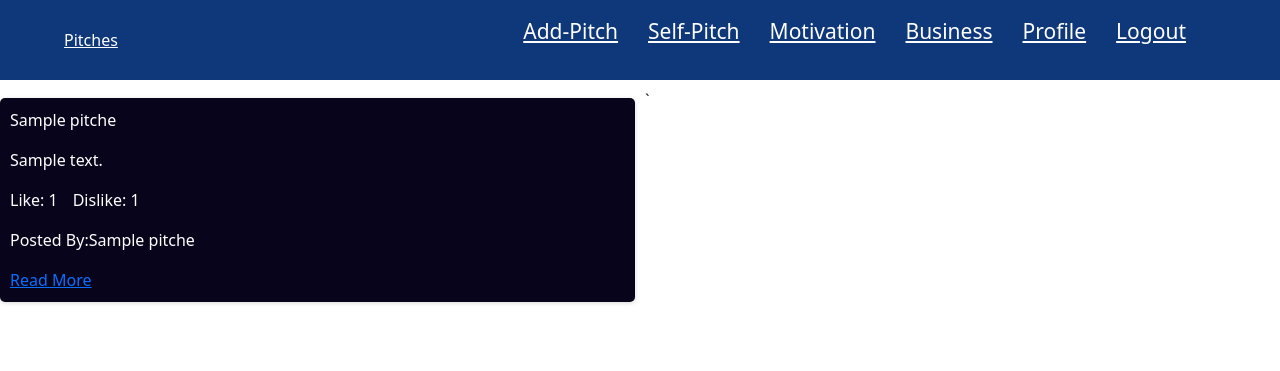
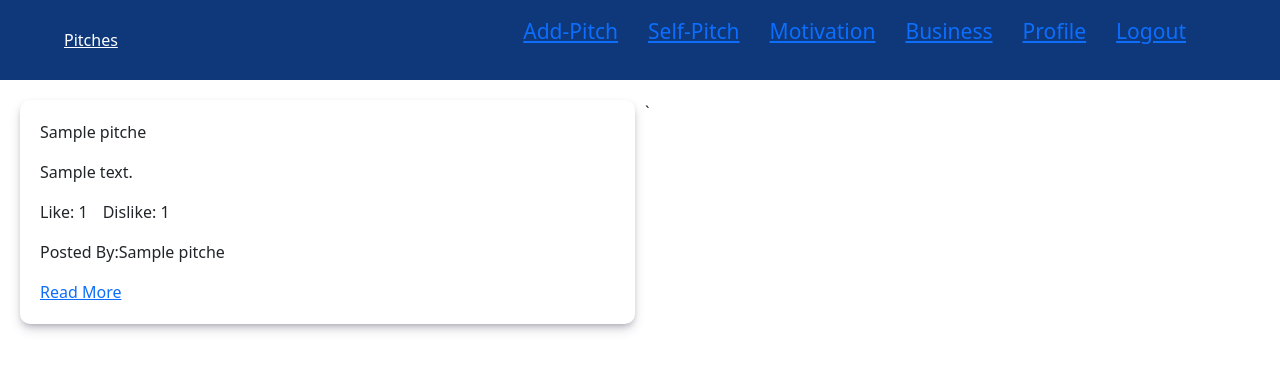
Before and after one commit to Joshua-Barawa/pitches-IP, a Flask app: page / in a window 1280 px wide. Shown: the top 371 px of the page. Run offline with Flask 2, Linux system fonts and the light colour scheme; a user stored in the database is signed in; tables that the repository leaves empty hold one stand-in row (values such as "Sample post"); some libraries are stand-ins or nearby versions.

Commit message:
created css files

```diff
--- /dev/null
+++ b/static/pitches.css
@@ -0,0 +1,22 @@
+
+#repos{
+    display: grid;
+    grid-template-columns: repeat(auto-fit, minmax(250px, 1fr));
+    grid-gap: 10px;
+    margin: 20px 20px;
+}
+
+
+.user-repo{
+    box-shadow: rgba(50, 50, 93, 0.25) 0px 6px 12px -2px, rgba(0, 0, 0, 0.3) 0px 3px 7px -3px;
+    margin-bottom: 40px;
+    padding: 20px;
+    border-radius:10px;
+}
+#other{
+    display: flex;
+}
+
+#other p{
+   padding-right: 15px;
+}
--- /dev/null
+++ b/static/profile.css
@@ -0,0 +1,4 @@
+
+#profile{
+
+}
--- a/static/style.css
+++ b/static/style.css
@@ -20,94 +20,9 @@ color:white;
 padding: 0px 5%;
 }
 
-.links a{
-color:#fff;
- }
-
 .links .link{
    margin-right: 30px;
    text-decoration: none;
    font-size: 21px;
    list-style-type:none;
 }
-#heading{
-text-align: center;
-}
-.hero{
-display: flex;
-padding:0px 5%;
-}
-
-.cards{
-    display: grid;
-    grid-template-columns: repeat(auto-fit, minmax(500px, 1fr));
-    grid-gap: 10px;
-    margin:10px;
-    flex:0.9;
-}
-
-.card-body{
-      background-size: cover;
-      height:320px;
-      text-align:bottom;
-      align-items:bottom;
-      border-radius:5px;
-  }
-
- .card-title{
- font-weight:bold;
- }
-
- .row{
- height:200px;
- margin-right:10px;
- width:300px;
- }
-
-#news-source{
-background-color:#e3256b;
-color:#fff;
-font-weight: bold;
-}
-
-#published{
-font-style:italic;
-}
-
- .list-group{
-margin:10px;
- }
-
-#repos{
-    display: grid;
-    grid-template-columns: repeat(auto-fit, minmax(300px, 1fr));
-    grid-gap: 10px;
-}
-
-.user-repo{
-    box-shadow: rgba(0, 0, 0, 0.16) 0px 1px 4px;
-    margin-top: 10px !important;
-    padding: 10px;
-    border-radius:5px;
-    text-align:left;
-    background-color:#07041C;
-    color:white;
-}
-
-.user-repo:hover{
-   background-color:rgb(54, 54, 87);
-   color: white;
-   transition-duration: 0.3s;
-}
-
-a{
-    color: rgb(23, 124, 170);
-    text-decoration: none;
-}
-
-#other{
-    display: flex;
-}
-#other p{
-   padding-right: 15px;
-}
--- a/templates/pitches.html
+++ b/templates/pitches.html
@@ -4,6 +4,7 @@
     <meta charset="UTF-8">
     <title>Home - Pitches</title>
     <link rel="stylesheet" href="{{ url_for('static', filename='style.css') }}">
+    <link rel="stylesheet" href="{{ url_for('static', filename='pitches.css') }}">
      <link href="https://cdn.jsdelivr.net/npm/bootstrap@5.0.2/dist/css/bootstrap.min.css" rel="stylesheet">
 </head>
 <body>
@@ -24,8 +25,8 @@
    <li class="link"><a href='/register'>SignUp</a></li>
     {%endif%}
 </ul>
+</div>
 
-</div>
 <h1>{{message}}</h1>
 <div id="repos">
 {% for pitch in pitches %}
```
Also changed, not shown: templates/profile.html (+6 -4 lines), static/pitch_form.css (added), static/readmore.css (added).
